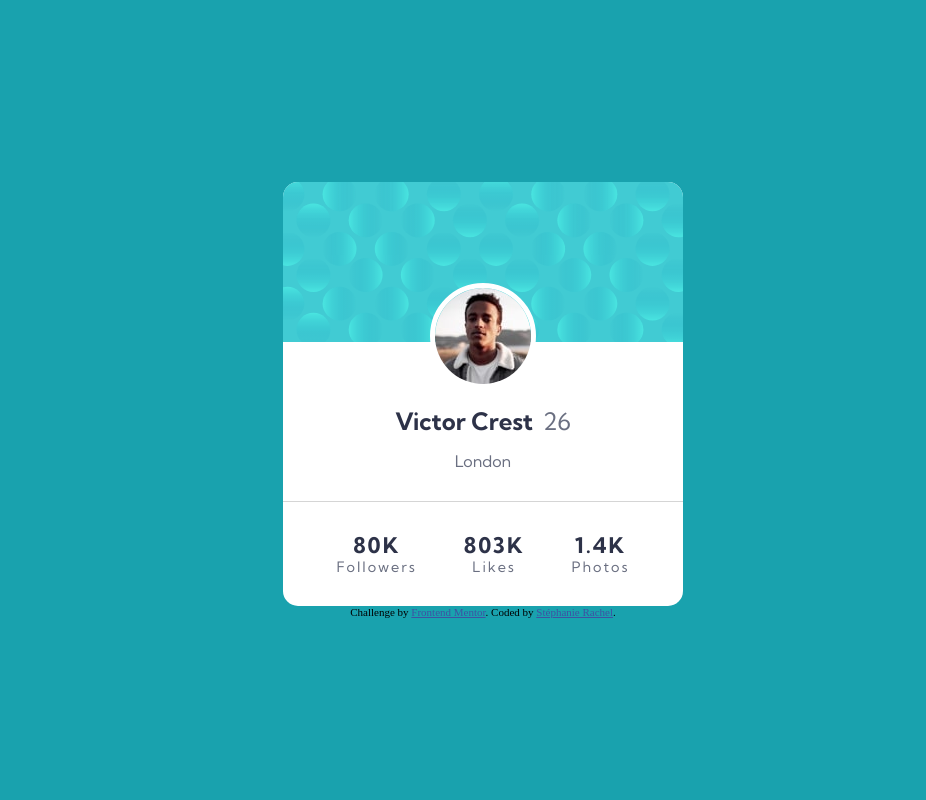
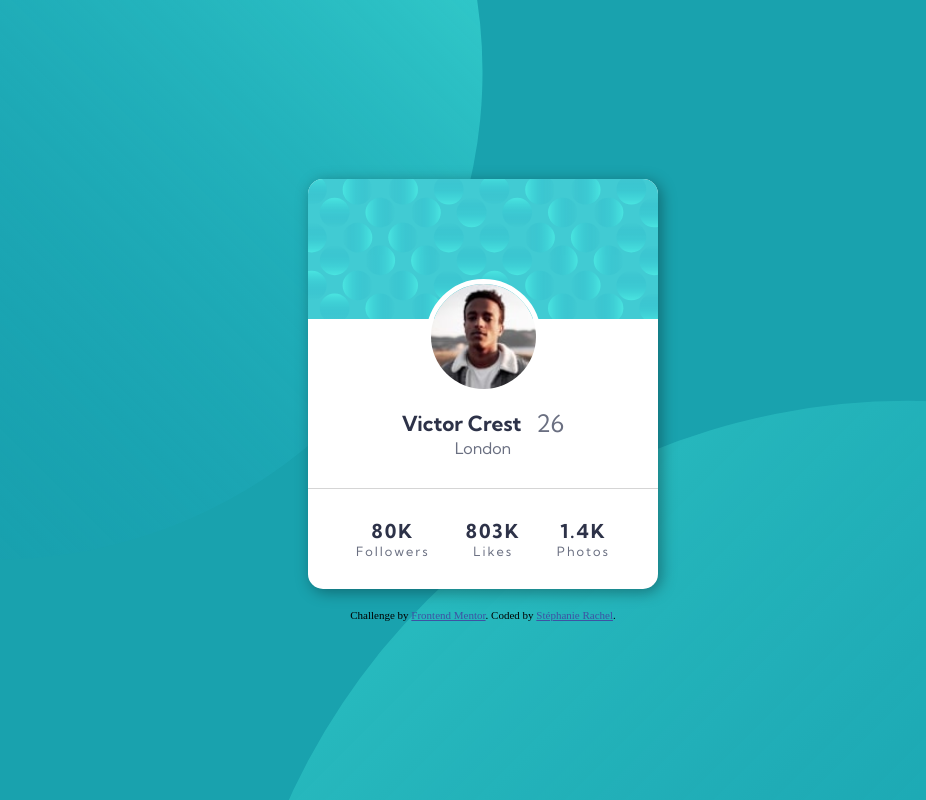
Before and after one commit to TeffyyyyRachel/frontend-mentor-site-challenge-003, a plain HTML site: page index.html in a window 1280 px wide. Shown: the whole page, without its empty margins (157-1083 px from the left). Drawn offline with Linux system fonts and the light colour scheme.

Commit message:
Getting better on the responsible property

```diff
--- a/index.html
+++ b/index.html
@@ -6,36 +6,39 @@
   <link rel="icon" type="image/png" sizes="32x32" href="./images/favicon-32x32.png">
   <link rel="stylesheet" href="style.css">
   <title>Frontend Mentor | Profile card component</title>
+
 </head>
 <body>
+  <img class="bgtop" src="images/bg-pattern-top.svg" alt="bgtop" aria-label="false">
   <div class="main">
     <img class="main-backgroundphoto" src="images/bg-pattern-card.svg" alt="background photo">
     <div class="main-perfil">
       <img class="main-perfil-photo" src="images/image-victor.jpg" alt="Victor profile picture">
-      <div class="main-perfil-infos">
-        <p class="main-perfil-infos-name">Victor Crest</p>
-        <p class="main-perfil-infos-age">26</p>
-      </div>
+      <ul>
+        <li class="main-perfil-infos-name">Victor Crest</li>
+        <li class="main-perfil-infos-age">26</li>
+      </ul>
       <p class="main-perfil-city">London</p>
     </div>
     <div class="main-counters">
-      <div>
-        <p class="main-counters-numbers">80K</p>
-        <p class="main-counters-classes">Followers</p>
-      </div>
-      <div>
-        <p class="main-counters-numbers">803K</p>
-        <p class="main-counters-classes">Likes</p>
-      </div>
-      <div>
-        <p class="main-counters-numbers">1.4K</p>
-        <p class="main-counters-classes">Photos</p>
-      </div>
+      <ul>
+        <li class="main-counters-num">80K</li>
+        <li class="main-counters-FLP">Followers</li>
+      </ul>
+      <ul>
+        <li class="main-counters-num">803K</li>
+        <li class="main-counters-FLP">Likes</li>
+      </ul>
+      <ul>
+        <li class="main-counters-num">1.4K</li>
+        <li class="main-counters-FLP">Photos</li>
+      </ul>
     </div>
   </div>
   <div class="attribution">
     Challenge by <a href="https://www.frontendmentor.io?ref=challenge" target="_blank">Frontend Mentor</a>.
     Coded by <a href="https://github.com/TeffyyyyRachel" aria-label="Visit my GitHub!">Stéphanie Rachel</a>.
   </div>
+  <img class="bgbottom" src="images/bg-pattern-bottom.svg" alt="bgbottom" aria-label="false">
 </body>
 </html>
--- a/style.css
+++ b/style.css
@@ -1,6 +1,6 @@
 @import url('https://fonts.googleapis.com/css2?family=Kumbh+Sans:wght@400;700&display=swap');
 
-.attribution { font-size: 11px; text-align: center; }
+.attribution { font-size: 11px; text-align: center; margin-top: 20px; }
 .attribution a { color: hsl(228, 45%, 44%); }
 
 :root {
@@ -25,41 +25,66 @@ body{
 .main {
     background-color: white;
     height: fit-content;
-    width: 400px;
+    max-width: 400px;
+    min-width: 320px;
     border-radius: 15px;
     font-family: var(--font);
+    z-index: 0;
+    box-shadow: 3px 3px 15px rgba(0, 0, 0, 0.356);
 }
+
+
+
 .main-backgroundphoto {
-    width: 400px;
+    max-width: 400px;
+    min-width: 320px;
     border-radius: 15px 15px 0 0;
 }
-.main-perfil-infos-name,.main-counters-numbers {
+
+
+
+.main-perfil {
+    text-align: center;
+    display: flex;
+    flex-direction: column;
+    height: fit-content;
+    align-items: center;
+    justify-content: space-around;
+}
+.main-perfil ul {
+    display: flex;
+    justify-content: center;
+    gap: 15px;
+    align-items: center;
+    margin-top: -30px;
+    letter-spacing: 0;
+}
+.main-perfil-infos-name,.main-counters-num {
     color: var(--Very-dark-desaturated-blue);
     font-weight: 700;
     font-size: 1.5em;
 }
-.main-perfil-infos-age, .main-perfil-city, .main-counters-classes{
+.main-perfil-infos-name {
+    font-size: 1.3em;
+}
+.main-perfil-infos-age, .main-perfil-city, .main-counters-FLP{
     color: var(--Dark-grayish-blue);
 }
-.main-perfil {
-    text-align: center;
-    margin-top: 60px;
-    margin-bottom: 30px;
+.main-perfil-city{
+    padding-bottom: 30px;
 }
 .main-perfil-photo {
+    width: 30%;
+    position: relative;
+    bottom: 44px;
     border-radius: 100%;
-    border: 5px solid white;
-    position: absolute;
-    top: 42%;
-    left: 50%;
-    transform: translate(-50%,-50%);
+    border: 5px solid #fff;
 }
 .main-perfil-infos {
     display: flex;
     align-items: center;
     justify-content: center;
     gap: 10px;
-    margin: 15px 0;
 }
 .main-perfil-infos-age {
     font-size: 1.5em;
@@ -72,21 +97,37 @@ body{
     display: flex;
     justify-content: space-around;
     border-top: 1px solid rgba(0, 0, 0, 0.164);
-    font-size: 0.9em;
+    font-size: 0.8em;
 }
-.main-counters div {
-    display: flex;
-    flex-direction: column;
-    align-items: center;
+ul {
+    list-style: none;
+    text-align: center;
+    letter-spacing: 2px;
 }
-.main-counters p {
-    letter-spacing: 2px;
 
+.bgtop {
+    position: fixed;
+    bottom: 15rem;
+    right: 50%;
+    z-index: -1;
 }
+.bgbottom{
+    position: fixed;
+    top: 25rem;
+    left: 30%;
+    width: 85rem;
+    z-index: -1;
+}
+
 
 @media (max-width: 400px) {
     .main, .main-backgroundphoto {
-        width: 98vw;
+        width: 80vw;
     }
-
+    .bgtop {
+        right: 40%;
+    }
+    .bgbottom{
+        left: 5%;
+    }
 }
```
